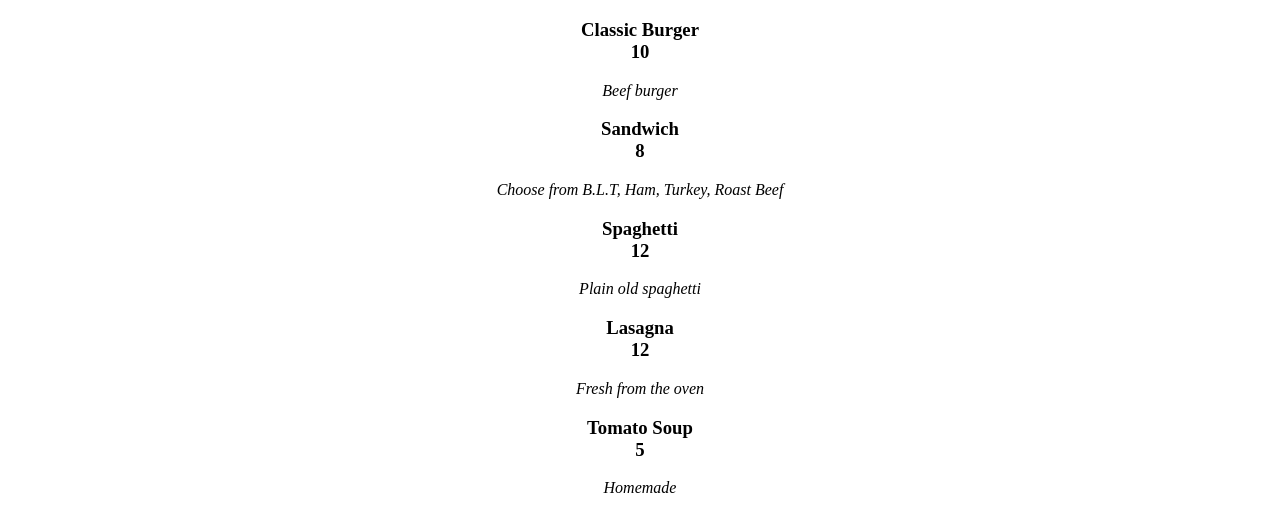
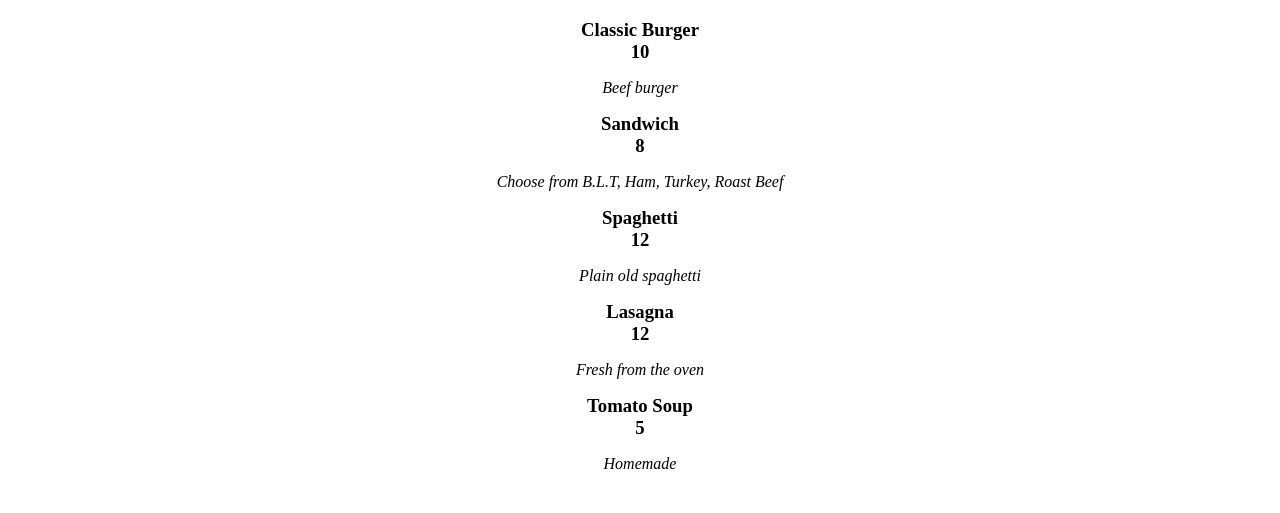
Before and after one commit to baekben/restaurant_page, a plain HTML site: page index.html in a window 1280 px wide. Both pictures are taken after a click on the button "Menu". Shown: the part 296-809 px from the top of the page. Drawn offline with Linux system fonts and the light colour scheme.

Commit message:
Small typo in code

```diff
--- a/styles.css
+++ b/styles.css
@@ -46,7 +46,7 @@ header {
 
 .mainMenu h3 {
   position: relative;
-  margin: 0 25% 0 25%%;
+  margin: 0 25% 0 25%;
 }
 
 .mainMenu h3 span {
```
